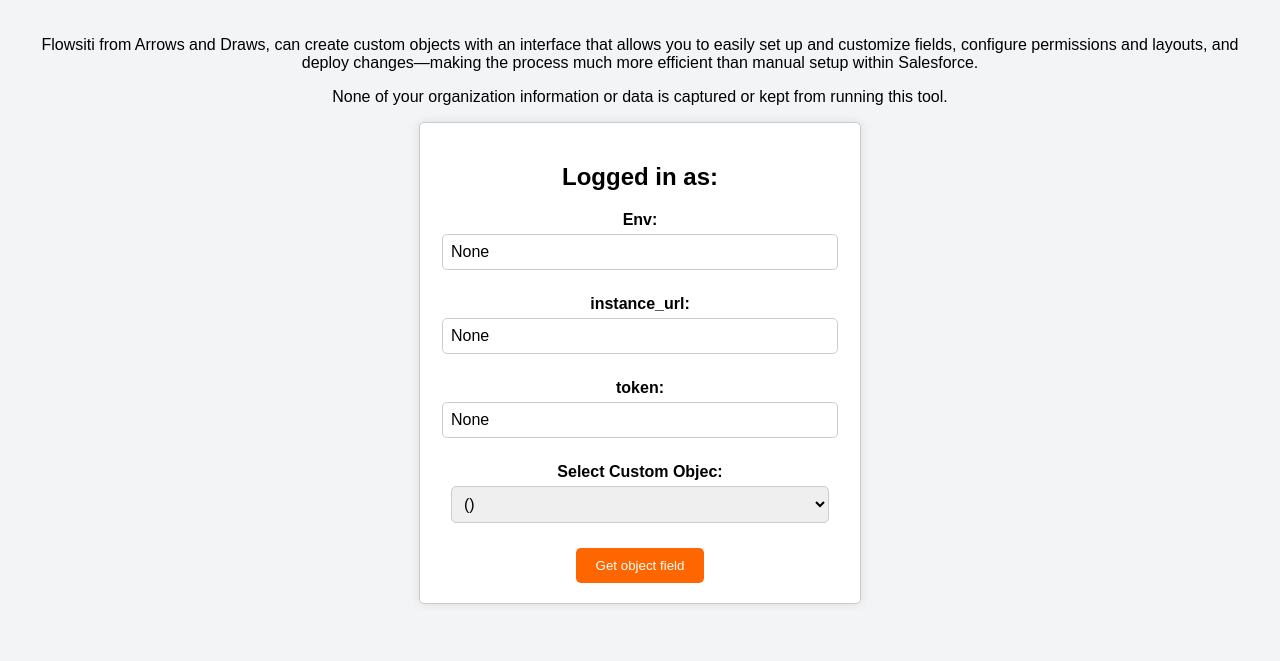
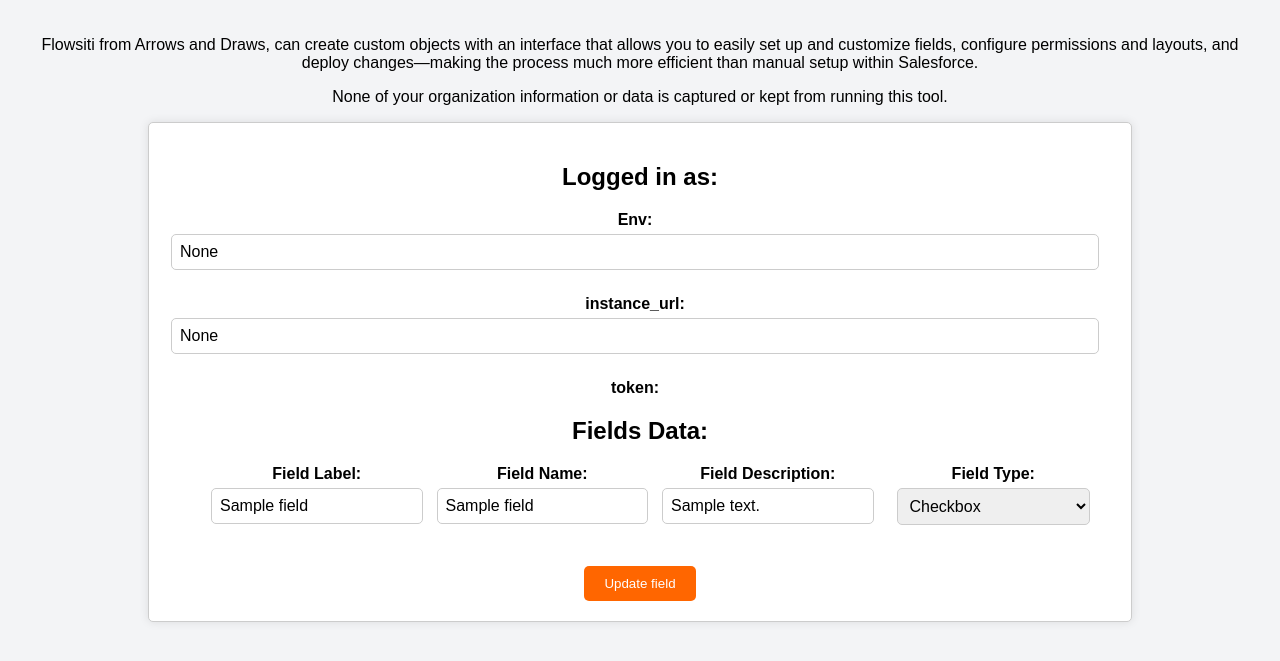
Before and after one commit to yahyajamaldine/flowsiti, a Flask app: template app/templates/update.html in a window 1280 px wide. Shown: the part 120-781 px from the top of the page. Run offline with Flask 3, Linux system fonts and the light colour scheme; the template is opened without the code that fills it: values that come from a table or form of the project are taken from there, most other values are stand-ins (such as "Sample title", 1, 10 or a date in 2020).

Commit message:
fields attribute

```diff
--- a/app/__init__.py
+++ b/app/__init__.py
@@ -458,7 +458,7 @@ def object_fields():
         fields = json.loads(custom_object.text)['fields']
         #fields= str(fields)
 
-    return render_template('clienttest.html',
+    return render_template('update.html',
                                login_form=login_form,
                                object_name=objectName,
                                fields_data = fields
--- a/app/templates/objectfields.html
+++ b/app/templates/objectfields.html
@@ -127,7 +127,7 @@
                         </div>
                 </div>
 
-                <button type="submit" class="btn-primary">Get fields</button>
+                <button type="submit" class="btn-primary">Get object field</button>
             </form>
         </div>
     </div>
--- a/app/templates/update.html
+++ b/app/templates/update.html
@@ -26,7 +26,7 @@
         }
 
         .form-container {
-            max-width: 400px;
+            max-width: fit-content;
             margin: 0 auto;
             background-color: #fff;
             border: 1px solid #ccc;
@@ -72,6 +72,23 @@
             border-radius: 5px;
             cursor: pointer;
         }
+        .field-list {
+    list-style: none;
+}
+
+.field-row {
+    display: flex;
+    justify-content: space-between;
+    margin-bottom: 10px;
+}
+
+.form-group {
+    flex: 1;
+    margin-right: 10px;
+}
+
+/* Add more styling as needed */
+
     </style>
 </head>
 
@@ -93,7 +110,7 @@
         </p>
 
         <div class="form-container">
-            <form action="/getobjfields" method="POST">
+            <form action="/updateField" method="POST">
                 {{ login_form.hidden_tag() }}
                 <h2>Logged in as:</h2>
 
@@ -109,25 +126,67 @@
 
                 <div class="form-group">
                     <label for="token">token:</label>
-                    <input type="text" class="form-control" id="token" name="access_token" value="{{ login_form.access_token.data }}">
+                    <input type="hidden" class="form-control" id="token" name="access_token" value="{{ login_form.access_token.data }}">
                 </div>
                 <div class="form-columns">
                     <div class="form-column">
                         <div class="form-group">
-                            <label for="customObjectDropdown">Select Custom Objec:</label>
+                            <label for="customObjectDropdown"></label>
                             {% if custom_object %}
-                            <select class="form-control" id="customObjectDropdown" name="object_name">
-                                {% for obj in custom_object %}
-                                <option value="{{ obj.name }}">{{ obj.name }}({{ obj.label }})</option>
-                                {% endfor %}
-                            </select>
+
                             {% else %}
                             <p>No custom objects found.</p>
                             {% endif %}
-                        </div>
+                    </div>
+
+                    {% if fields_data %}
+                    <h2>Fields Data:</h2>
+                    <ul class="field-list">
+                        {% for field in fields_data %}
+                            <li class="field-row">
+                                <div class="form-group">
+                                    <label for="field_label_{{ loop.index0 }}">Field Label:</label>
+                                    <input type="text" class="form-control" id="field_label_{{ loop.index0 }}" name="field_label_{{ loop.index0 }}" value="{{ field.get('label') }}">
+                                </div>
+                                <div class="form-group">
+                                    <label for="field_name_{{ loop.index0 }}">Field Name:</label>
+                                    <input type="text" class="form-control" id="field_name_{{ loop.index0 }}" name="field_name_{{ loop.index0 }}" value="{{ field.get('name') }}">
+                                </div>
+                                <div class="form-group">
+                                    <label for="field_description_{{ loop.index0 }}">Field Description:</label>
+                                    <input type="text" class="form-control" id="field_description_{{ loop.index0 }}" name="field_description_{{ loop.index0 }}" value="{{ field.get('description') }}">
+                                </div>
+                                <div class="form-group">
+                                    <label for="field_type_{{ loop.index0 }}">Field Type:</label>
+                                    <select class="form-control" id="field_type_{{ loop.index0 }}" name="field_type_{{ loop.index0 }}">
+                                        <option value="Checkbox" {% if field.get('type') == 'boolean' %}selected{% endif %}>Checkbox</option>
+                                        <option value="Currency" {% if field.get('type') == 'currency' %}selected{% endif %}>Currency</option>
+                                        <option value="Date" {% if field.get('type') == 'date' %}selected{% endif %}>Date</option>
+                                        <option value="DateTime" {% if field.get('type') == 'datetime' %}selected{% endif %}>Date / Time</option>
+                                        <option value="Email" {% if field.get('type') == 'email' %}selected{% endif %}>Email</option>
+                                        <option value="Location" {% if field.get('type') == 'location' %}selected{% endif %}>Geolocation</option>
+                                        <option value="Number" {% if field.get('type') == 'number' %}selected{% endif %}>Number</option>
+                                        <option value="Percent" {% if field['type'] == 'percent' %}selected{% endif %}>Percent</option>
+                                        <option value="Phone" {% if field['type'] == 'phone' %}selected{% endif %}>Phone</option>
+                                        <option value="Picklist" {% if field['type'] == 'picklist' %}selected{% endif %}>Picklist</option>
+                                        <option value="MultiselectPicklist" {% if field['type'] == 'multiselectpicklist' %}selected{% endif %}>Picklist (Multi-Select)</option>
+                                        <option value="Text" {% if field['type'] == 'text' %}selected{% endif %}>Text</option>
+                                        <option value="TextArea" {% if field['type'] == 'textarea' %}selected{% endif %}>Text Area</option>
+                                        <option value="LongTextArea" {% if field['type'] == 'longtextarea' %}selected{% endif %}>Text Area (Long)</option>
+                                        <option value="Html" {% if field['type'] == 'html' %}selected{% endif %}>Text Area (Rich)</option>
+                                        <option value="Url" {% if field['type'] == 'url' %}selected{% endif %}>URL</option>
+                                        <!-- Add other options based on your data types -->
+                                    </select>
+                                </div>
+                                <!-- Add more fields as needed -->
+                            </li>
+                        {% endfor %}
+                    </ul>
+                {% endif %}
+
                 </div>
 
-                <button type="submit" class="btn-primary">Get object field</button>
+                <button type="submit" class="btn-primary">Update field</button>
             </form>
         </div>
     </div>
```
